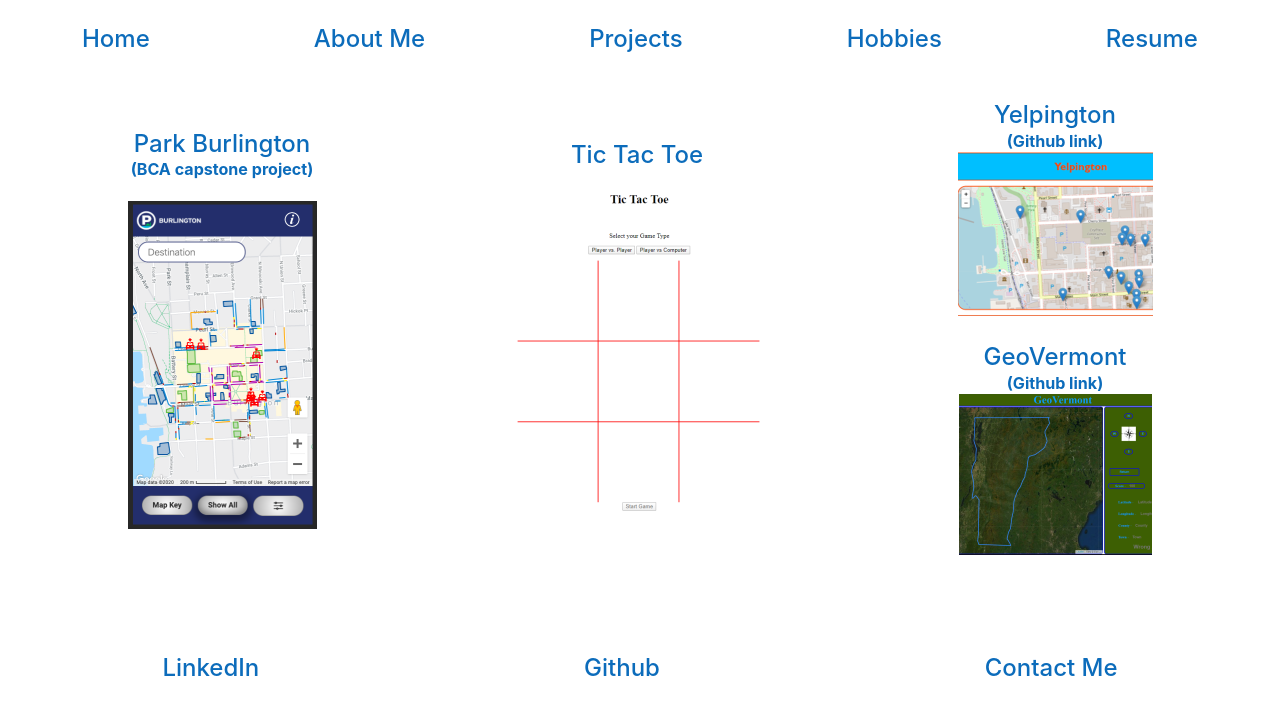
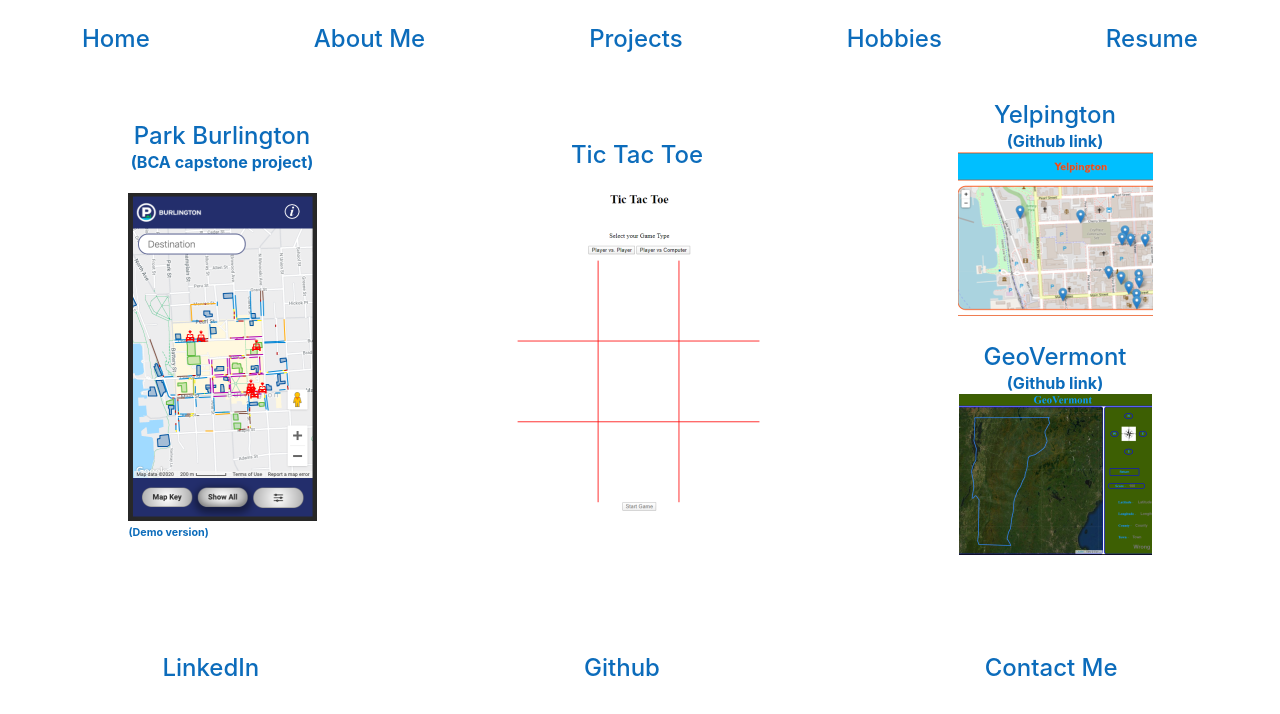
Before and after one commit to foxflyer40/Michael-Muzzy-portfolio, a React (Create React App) app in the folder client/: page /projects in a window 1280 px wide. Shown: the top 714 px of the page. Built offline with nearby package versions, Linux system fonts and the light colour scheme.

Commit message:
add Demo Version to capstone

```diff
--- a/client/src/Projects.js
+++ b/client/src/Projects.js
@@ -32,6 +32,7 @@
                   href='http://park-burlington.herokuapp.com/'>
                   <img src={(ParkBTV)} alt='Park Burlington map'></img>
                </a>
+               <h6>(Demo version)</h6>
             </label>
 
             <label>
```
